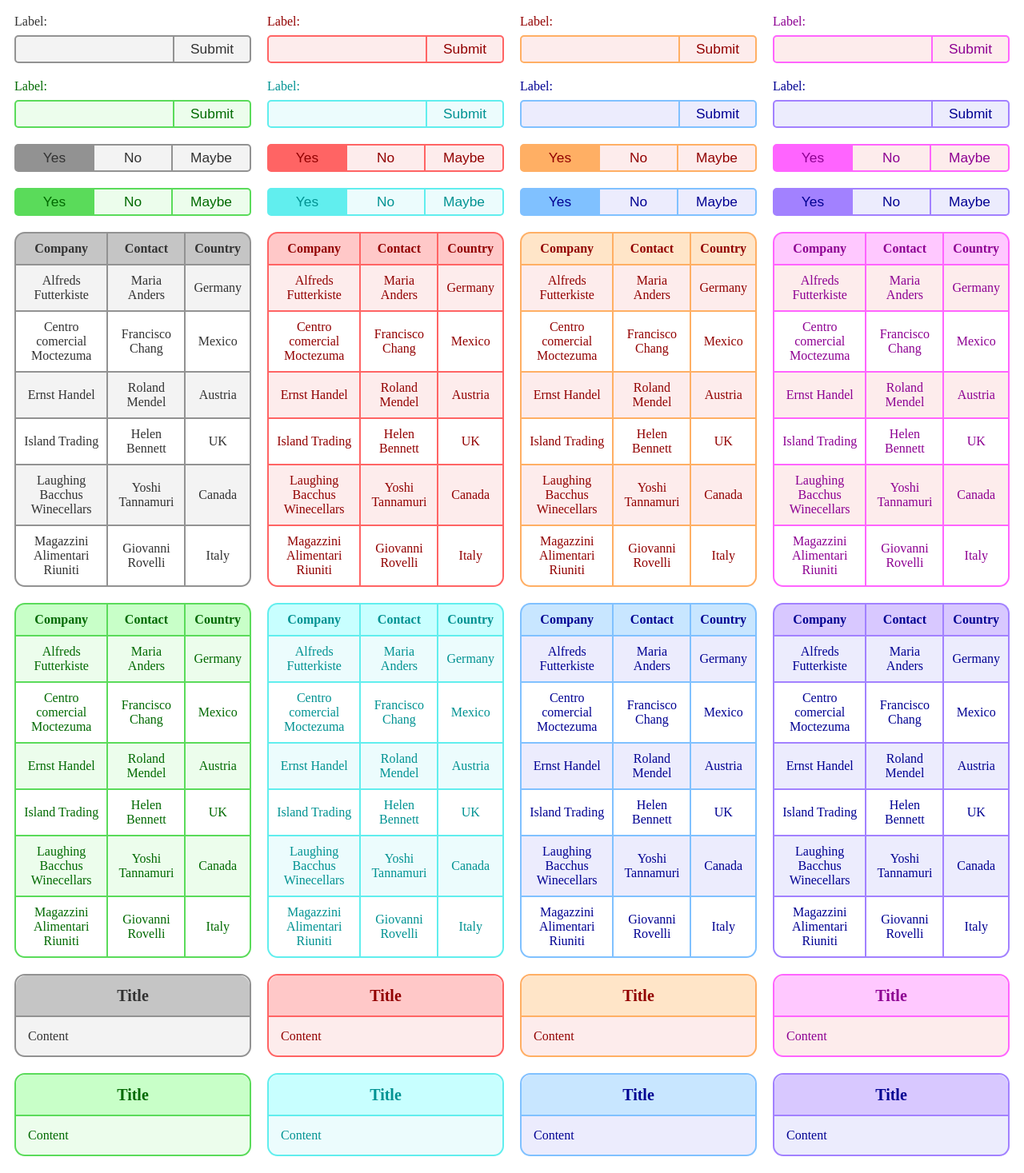
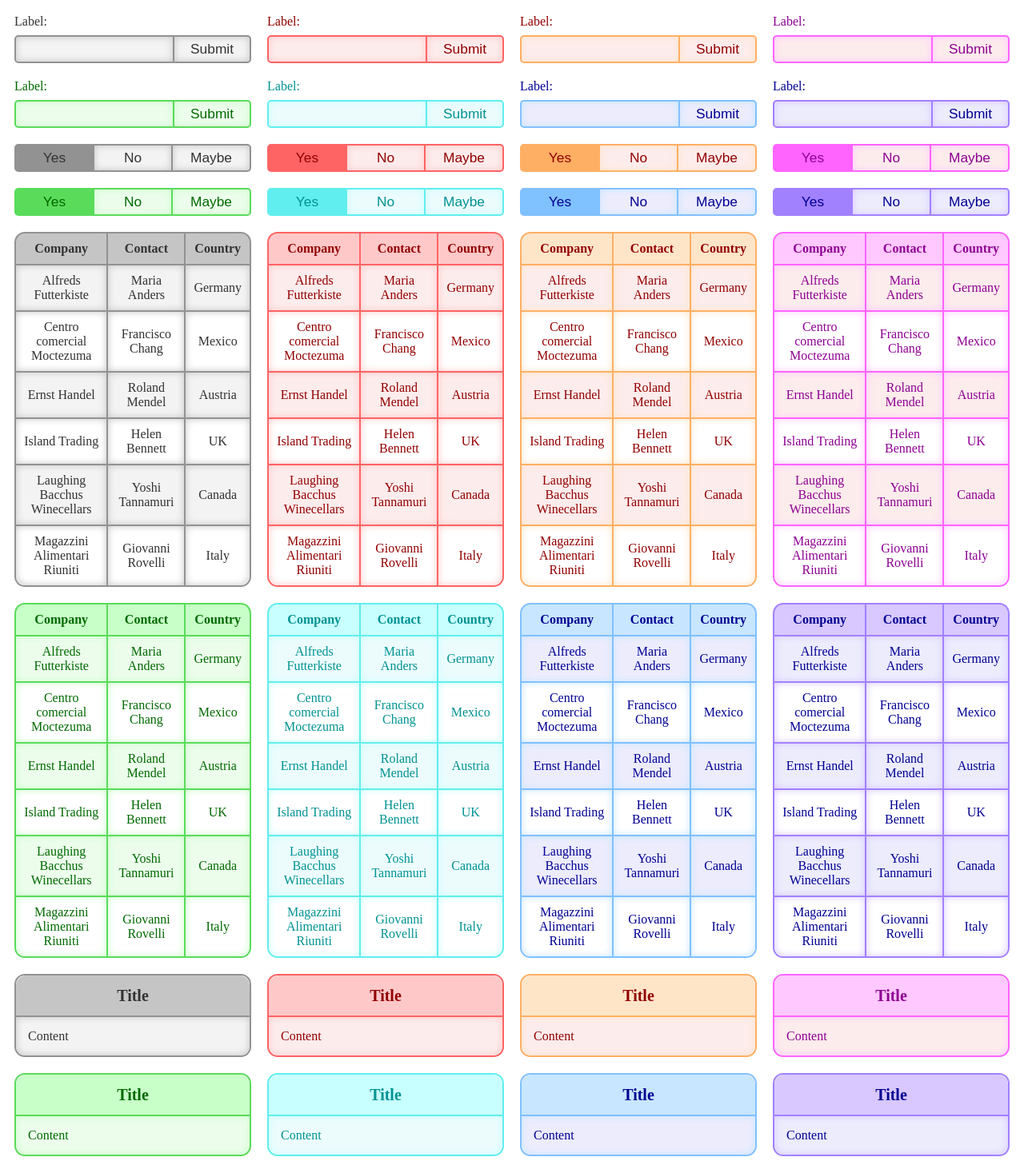
Before and after one commit to Thiago099/colorful-css, a Vue app: page / in a window 1280 px wide. Shown: the top 1467 px of the page at 80% size. Built offline with nearby package versions, Linux system fonts and the light colour scheme.

Commit message:
[feature] shadown

```diff
--- a/src/css/card.css
+++ b/src/css/card.css
@@ -9,12 +9,17 @@
     height: 50px;
     border-radius: 13px 13px 0px 0px;
     border-bottom: 2px solid var(--dark);
+
     display: flex;
     align-items: center;
     justify-content: center;
     font-size:15pt;
     font-weight: bold;
+
 }
 .card-body{
     padding: 15px;
+    border-radius: 0px 0px 13px 13px;
+    box-shadow: inset 0 0 10px var(--medium);
+
 }
--- a/src/css/inputs.css
+++ b/src/css/inputs.css
@@ -45,11 +45,13 @@
     text-align : center;
     outline-style: none;
 
+
 }
 .input{
     min-width: 0px;
     color: var(--very-dark);
     caret-color: var(--very-dark);
+    box-shadow: inset 0 0 10px var(--medium);
 }
 .button{
     flex:1;
@@ -57,7 +59,7 @@
     padding-right: 20px;
     cursor: pointer;
     color:var(--very-dark);
-    transition: background-color 0.2s ease-in-out;
+    transition: all 0.2s ease-in-out;
 }
 .button-fit{
     flex:0;
@@ -65,6 +67,10 @@
 .button-selected{
     background-color: var(--dark);
 }
+.button:not(.button-selected){
+    box-shadow: inset 0 0 10px var(--medium);
+}
 .button:hover:not(.button-selected){
     background-color:var(--medium);
+
 }
--- a/src/css/nav.css
+++ b/src/css/nav.css
@@ -8,7 +8,7 @@
     display: inline-block;
     border-radius: 5px;
     margin:3px;
-    transition: background-color 0.2s ease-in-out;
+    transition: all 0.2s ease-in-out;
 
 }
 .nav-item:not(.nav-selected)
@@ -17,6 +17,7 @@
 }
 .nav-item:hover:not(.nav-selected){
     background-color: var(--medium);
+
 }
 .nav-selected{
     background-color: var(--dark);
--- a/src/css/table.css
+++ b/src/css/table.css
@@ -2,6 +2,7 @@
 /* table coloring */
 th{
     background-color: var(--medium);
+    box-shadow: inset 0 0 10px var(--dark);
 }
 
 tr:nth-child(even){
@@ -23,6 +24,8 @@ tr:nth-child(even){
 .table td,.table th{
     padding: 10px;
     border: 2px solid var(--dark);
+    box-shadow: inset 0 0 10px var(--medium);
+
 }
 
 .table th,.table td{
@@ -51,4 +54,5 @@ tr:nth-child(even){
 
 .table tr:last-child td:last-child{
     border-radius:0 0 var(--radius) 0;
+
 }
```
